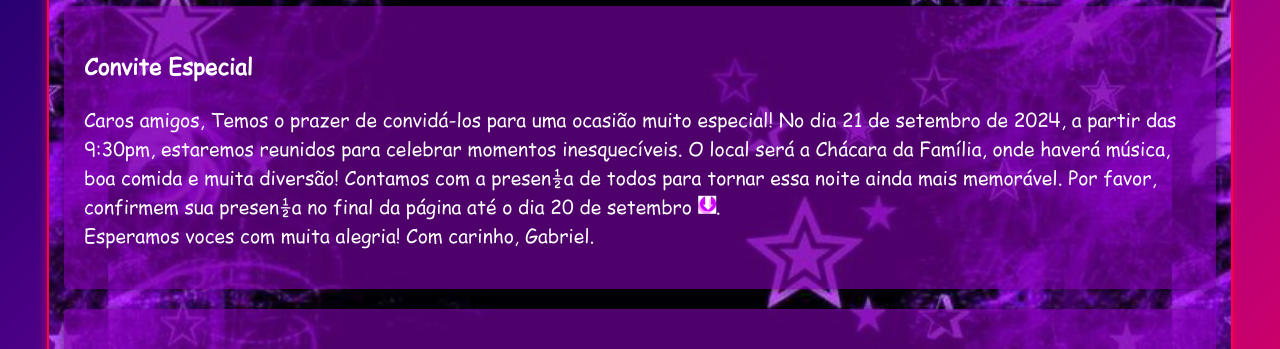
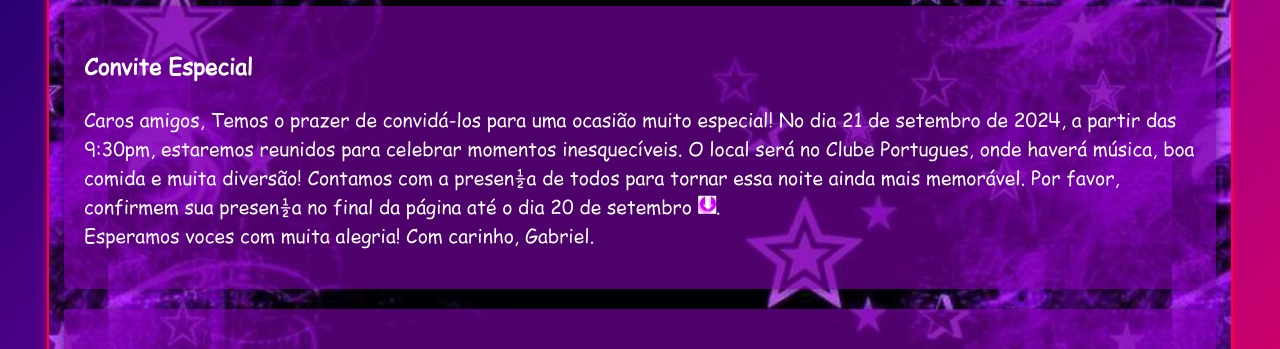
Before and after one commit to vitaonovais/GPachecoWebsite, a website: page public/index.html in a window 1280 px wide. Shown: the part 426-775 px from the top of the page. Drawn offline with Linux system fonts and the light colour scheme.

Commit message:
index.html

```diff
--- a/public/index.html
+++ b/public/index.html
@@ -320,7 +320,7 @@
                 <h3>Convite Especial</h3>
                 <p>Caros amigos, Temos o prazer de convidá-los para uma ocasião muito especial!
                  No dia 21 de setembro de 2024, a partir das 9:30pm, estaremos reunidos para celebrar momentos inesquecíveis.
-                 O local será a Chácara da Família, onde haverá música, boa comida e muita diversão!
+                 O local será no Clube Português, onde haverá música, boa comida e muita diversão!
                  Contamos com a presença de todos para tornar essa noite ainda mais memorável. Por favor, confirmem sua presença no final da página até o dia 20 de setembro <img id="arrow" src="Home/Arrow_L.gif">. <br>Esperamos vocês com muita alegria! Com carinho, Gabriel.
                 </p>
             </section>
```
